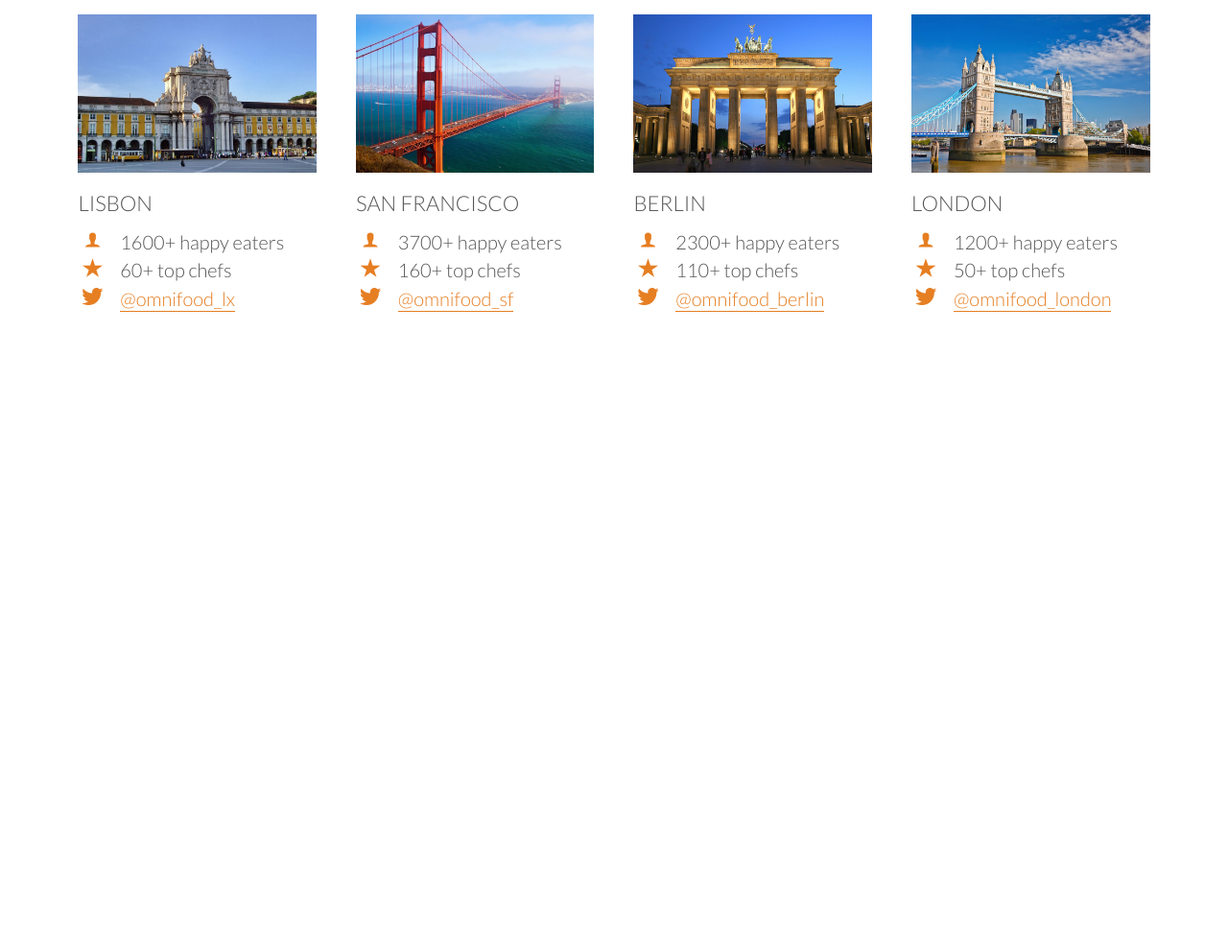
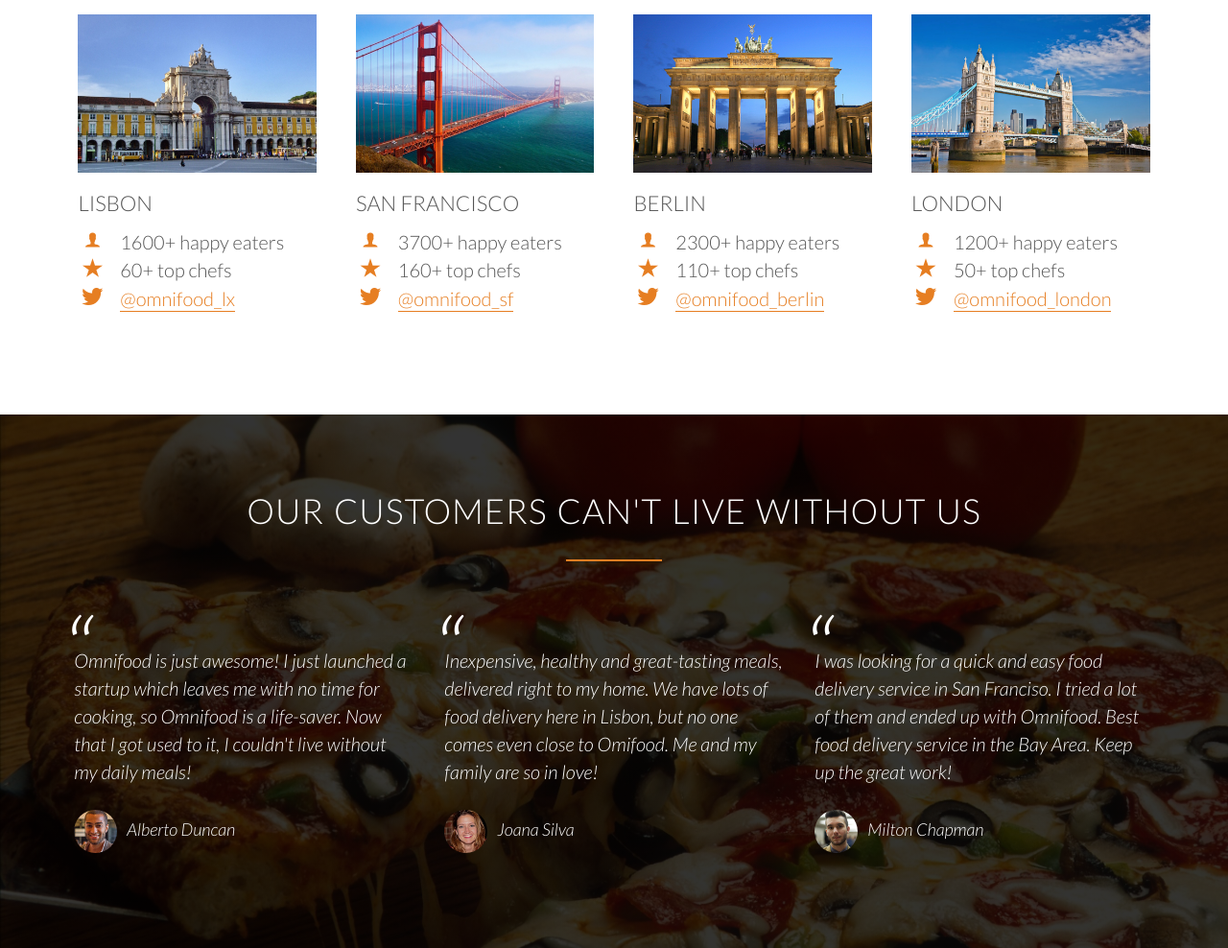
Before and after one commit to loic-ll/udemy-webdesign-course, a website: page omnifood/index.html in a window 1280 px wide. Shown: the part 2922-3910 px from the top of the page at 96% size. Before the commit the page ends 3354 px from the top, so only its background shows below. Drawn offline with Linux system fonts and the light colour scheme; files whose address does not match are found by name.

Commit message:
Add section Testimonials

```diff
--- a/omnifood/index.html
+++ b/omnifood/index.html
@@ -221,5 +221,35 @@
 
       </div>
     </section>
+
+    <section class="section-testimonials">
+      <div class="row">
+        <h2>Our customers can't live without us</h2>
+      </div>
+
+      <div class="row">
+        <div class="col span-1-of-3">
+          <blockquote>
+            Omnifood is just awesome! I just launched a startup which leaves me with no time for cooking, so Omnifood is a life-saver. Now that I got used to it, I couldn't live without my daily meals!
+            <cite><img src="resources/img/customer-1.jpg">Alberto Duncan</cite>
+          </blockquote>
+        </div>
+
+        <div class="col span-1-of-3">
+          <blockquote>
+            Inexpensive, healthy and great-tasting meals, delivered right to my home. We have lots of food delivery here in Lisbon, but no one comes even close to Omifood. Me and my family are so in love!
+            <cite><img src="resources/img/customer-2.jpg">Joana Silva</cite>
+          </blockquote>
+        </div>
+
+        <div class="col span-1-of-3">
+          <blockquote>
+            I was looking for a quick and easy food delivery service in San Franciso. I tried a lot of them and ended up with Omnifood. Best food delivery service in the Bay Area. Keep up the great work!
+            <cite><img src="resources/img/customer-3.jpg">Milton Chapman</cite>
+          </blockquote>
+        </div>
+      </div>
+    </section>
+
   </body>
 </html>
--- a/omnifood/resources/css/styles.css
+++ b/omnifood/resources/css/styles.css
@@ -208,6 +208,7 @@ section {
 /* ======================== */
 
 header {
+  background-attachment: fixed;
   background-image: linear-gradient(rgba(0, 0, 0, 0.7), rgba(0, 0, 0, 0.7)),
     url(img/hero.jpg);
   background-size: cover;
@@ -377,3 +378,45 @@ header {
 .city-feature i {
   margin-bottom: 5px;
 }
+
+/* ======================== */
+/* SECTION TESTIMONIALS
+/* ======================== */
+
+.section-testimonials {
+  background-attachment: fixed;
+  background-image: linear-gradient(rgba(0, 0, 0, 0.8), rgba(0, 0, 0, 0.8)),
+    url(img/back-customers.jpg);
+  background-size: cover;
+  color: white;
+}
+
+blockquote {
+  padding: 2%;
+  font-style: italic;
+  line-height: 145%;
+  margin-top: 40px;
+  position: relative;
+}
+
+blockquote:before {
+  content: '\201C';
+  display: block;
+  font-size: 500%;
+  left: -5px;
+  position: absolute;
+  top: -5px;
+}
+
+cite {
+  display: block;
+  font-size: 90%;
+  margin-top: 25px;
+}
+
+cite img {
+  height: 45px;
+  border-radius: 50%;
+  margin-right: 10px;
+  vertical-align: middle;
+}
```
Also changed, not shown: omnifood/resources/css/img/back-customers.jpg (renamed from omnifood/resources/img/back-customers.jpg), 1 other file. Lines whose indentation alone changed are shown as unchanged.
